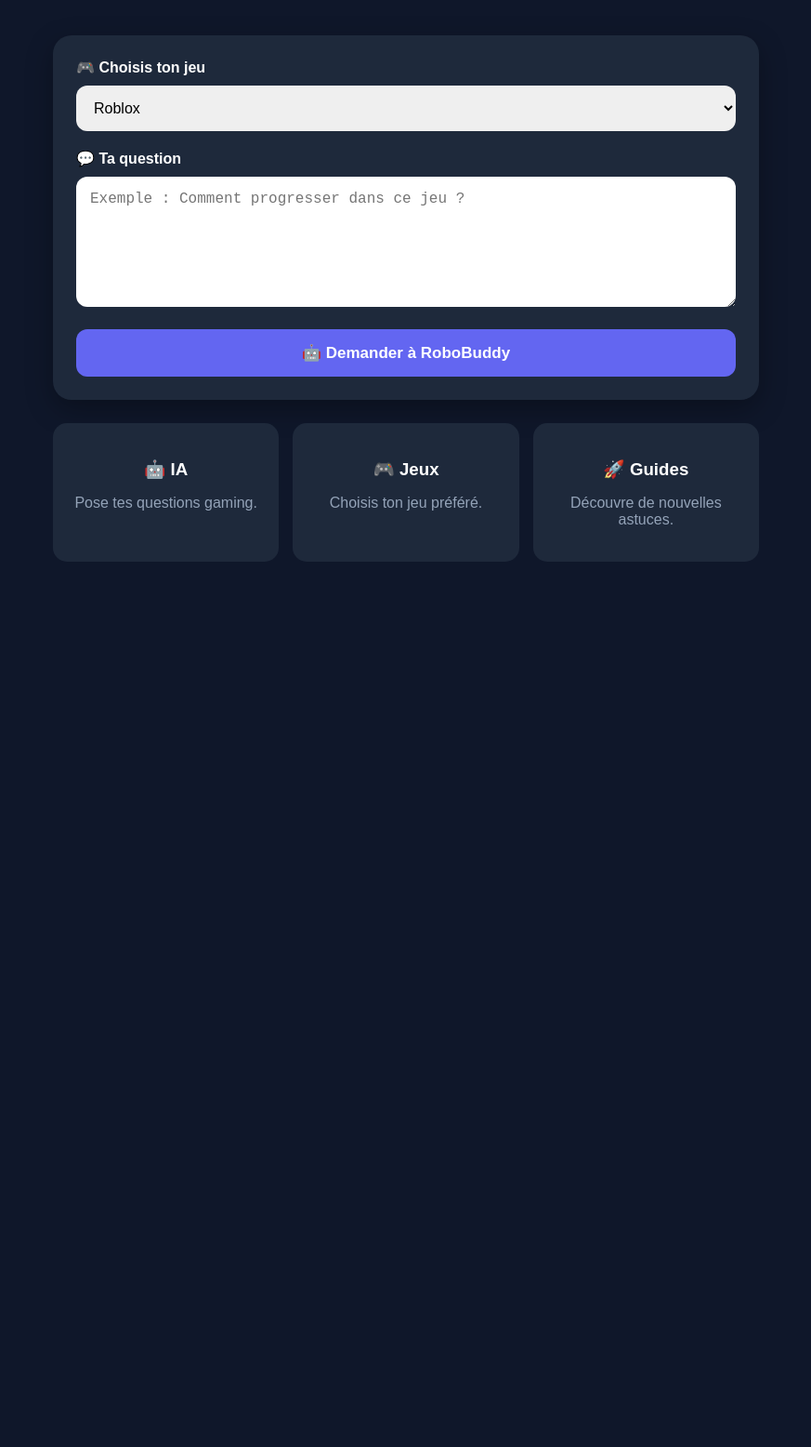
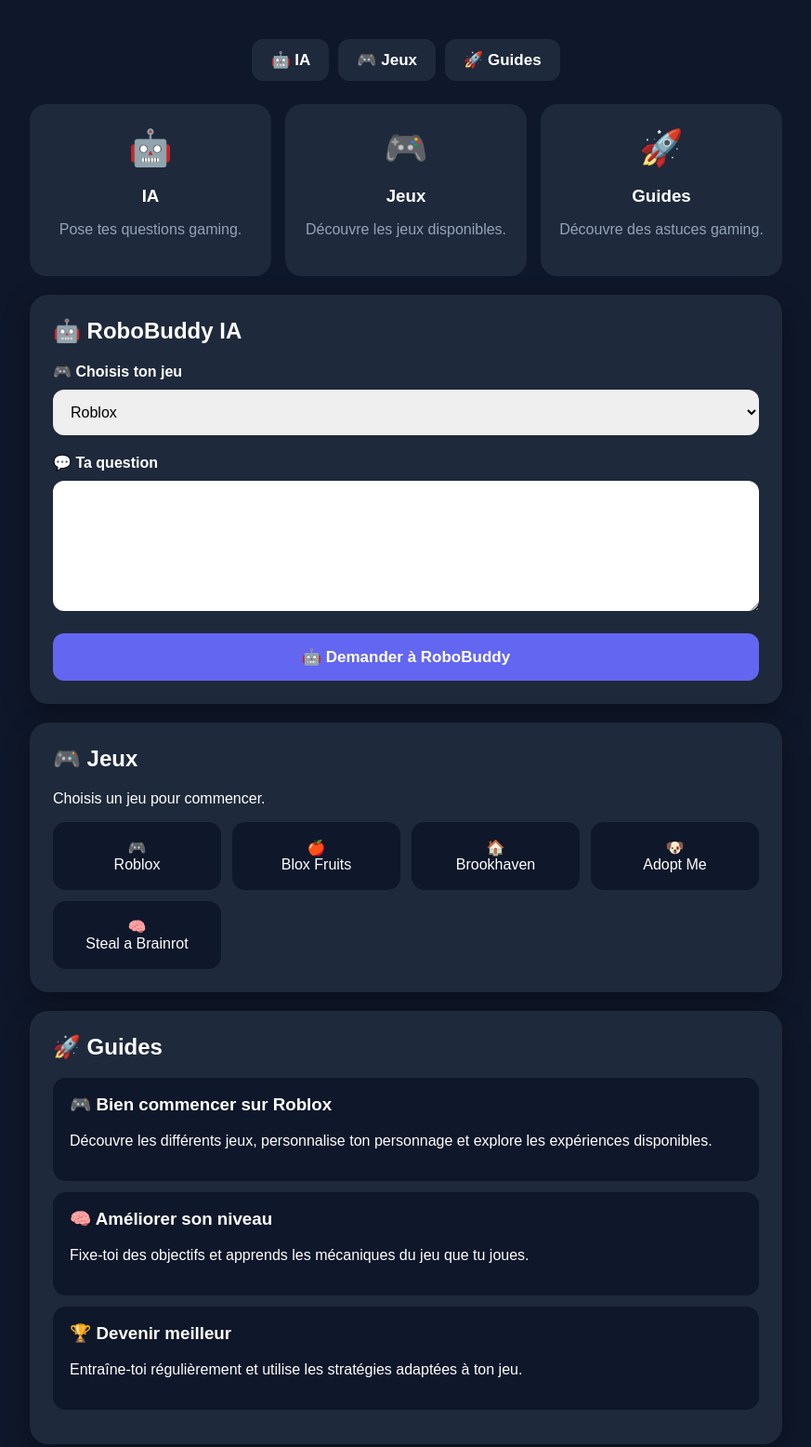
Before and after one commit to KAMIL8955/robobuddy, a plain HTML site: page index.html in a window 1280 px wide. Shown: the part 132-1688 px from the top of the page at 93% size, without its empty margins (203-1076 px from the left). Before the commit the page ends 800 px from the top, so only its background shows below. Drawn offline with Linux system fonts and the light colour scheme.

Commit message:
index.html

```diff
--- a/index.html
+++ b/index.html
@@ -3,11 +3,17 @@
 <head>
 <meta charset="UTF-8">
 <meta name="viewport" content="width=device-width, initial-scale=1.0">
+
 <title>RoboBuddy</title>
 
 <style>
+
 * {
     box-sizing: border-box;
+}
+
+html {
+    scroll-behavior: smooth;
 }
 
 body {
@@ -17,26 +23,49 @@
     color: white;
 }
 
+/* HEADER */
+
 header {
     text-align: center;
-    padding: 40px 20px 20px;
+    padding: 45px 20px 25px;
 }
 
 .logo {
-    font-size: 42px;
+    font-size: 45px;
     font-weight: bold;
 }
 
 .subtitle {
     color: #94a3b8;
     font-size: 18px;
+    margin-top: 10px;
 }
 
+/* CONTAINER */
+
 .container {
-    max-width: 800px;
+    max-width: 850px;
     margin: auto;
     padding: 20px;
 }
+
+/* NAVIGATION */
+
+.nav {
+    display: flex;
+    gap: 10px;
+    justify-content: center;
+    flex-wrap: wrap;
+    margin-bottom: 25px;
+}
+
+.nav button {
+    width: auto;
+    padding: 12px 20px;
+    background: #1e293b;
+}
+
+/* CARDS */
 
 .card {
     background: #1e293b;
@@ -45,6 +74,12 @@
     margin-top: 20px;
     box-shadow: 0 10px 30px rgba(0,0,0,0.3);
 }
+
+.card h2 {
+    margin-top: 0;
+}
+
+/* FORM */
 
 label {
     display: block;
@@ -83,6 +118,8 @@
     background: #4f46e5;
 }
 
+/* RESPONSE */
+
 #response {
     display: none;
     margin-top: 20px;
@@ -91,6 +128,8 @@
     border-radius: 15px;
     line-height: 1.6;
 }
+
+/* FEATURES */
 
 .features {
     display: grid;
@@ -101,9 +140,20 @@
 
 .feature {
     background: #1e293b;
-    padding: 20px;
-    border-radius: 15px;
+    padding: 25px 20px;
+    border-radius: 18px;
     text-align: center;
+    cursor: pointer;
+    transition: 0.2s;
+}
+
+.feature:hover {
+    transform: translateY(-5px);
+    background: #263449;
+}
+
+.feature .emoji {
+    font-size: 38px;
 }
 
 .feature h3 {
@@ -113,87 +163,397 @@
 .feature p {
     color: #94a3b8;
 }
+
+/* GAMES */
+
+.games {
+    display: grid;
+    grid-template-columns: repeat(auto-fit, minmax(150px, 1fr));
+    gap: 12px;
+}
+
+.game {
+    background: #0f172a;
+    padding: 18px;
+    border-radius: 14px;
+    text-align: center;
+    cursor: pointer;
+}
+
+.game:hover {
+    background: #334155;
+}
+
+/* GUIDES */
+
+.guide {
+    background: #0f172a;
+    padding: 18px;
+    border-radius: 14px;
+    margin-bottom: 12px;
+}
+
+.guide h3 {
+    margin-top: 0;
+}
+
+/* FOOTER */
+
+footer {
+    text-align: center;
+    color: #64748b;
+    padding: 40px 20px;
+}
+
 </style>
 </head>
 
 <body>
 
 <header>
+
     <div class="logo">🤖 RoboBuddy</div>
-    <div class="subtitle">Ton assistant gaming intelligent</div>
+
+    <div class="subtitle">
+        Ton assistant gaming intelligent
+    </div>
+
 </header>
+
 
 <div class="container">
 
-    <div class="card">
 
-        <label for="game">🎮 Choisis ton jeu</label>
+    <!-- NAVIGATION -->
 
-        <select id="game">
-            <option>Roblox</option>
-            <option>Blox Fruits</option>
-            <option>Brookhaven</option>
-            <option>Adopt Me</option>
-            <option>Steal a Brainrot</option>
-            <option>Autre jeu</option>
-        </select>
+    <div class="nav">
 
-        <label for="question">💬 Ta question</label>
-
-        <textarea id="question"
-        placeholder="Exemple : Comment progresser dans ce jeu ?"></textarea>
-
-        <button onclick="askRobot()">
-            🤖 Demander à RoboBuddy
+        <button onclick="showSection('ai')">
+            🤖 IA
         </button>
 
-        <div id="response"></div>
+        <button onclick="showSection('games')">
+            🎮 Jeux
+        </button>
+
+        <button onclick="showSection('guides')">
+            🚀 Guides
+        </button>
 
     </div>
 
+
+    <!-- ACCUEIL -->
+
     <div class="features">
 
-        <div class="feature">
-            <h3>🤖 IA</h3>
-            <p>Pose tes questions gaming.</p>
+        <div class="feature" onclick="showSection('ai')">
+
+            <div class="emoji">🤖</div>
+
+            <h3>IA</h3>
+
+            <p>
+                Pose tes questions gaming.
+            </p>
+
         </div>
 
-        <div class="feature">
-            <h3>🎮 Jeux</h3>
-            <p>Choisis ton jeu préféré.</p>
+
+        <div class="feature" onclick="showSection('games')">
+
+            <div class="emoji">🎮</div>
+
+            <h3>Jeux</h3>
+
+            <p>
+                Découvre les jeux disponibles.
+            </p>
+
         </div>
 
-        <div class="feature">
-            <h3>🚀 Guides</h3>
-            <p>Découvre de nouvelles astuces.</p>
+
+        <div class="feature" onclick="showSection('guides')">
+
+            <div class="emoji">🚀</div>
+
+            <h3>Guides</h3>
+
+            <p>
+                Découvre des astuces gaming.
+            </p>
+
         </div>
 
     </div>
 
+
+    <!-- IA -->
+
+    <section id="ai" class="card">
+
+        <h2>🤖 RoboBuddy IA</h2>
+
+        <label for="game">
+            🎮 Choisis ton jeu
+        </label>
+
+        <select id="game">
+
+            <option>Roblox</option>
+
+            <option>Blox Fruits</option>
+
+            <option>Brookhaven</option>
+
+            <option>Adopt Me</option>
+
+            <option>Steal a Brainrot</option>
+
+            <option>Autre jeu</option>
+
+        </select>
+
+
+        <label for="question">
+            💬 Ta question
+        </label>
+
+        <textarea
+            id="question"
+            placeholder="Exemple : Comment progresser dans ce jeu ?">
+        </textarea>
+
+
+        <button onclick="askRobot()">
+
+            🤖 Demander à RoboBuddy
+
+        </button>
+
+
+        <div id="response"></div>
+
+    </section>
+
+
+    <!-- JEUX -->
+
+    <section id="games" class="card">
+
+        <h2>🎮 Jeux</h2>
+
+        <p>
+            Choisis un jeu pour commencer.
+        </p>
+
+
+        <div class="games">
+
+            <div class="game"
+                 onclick="chooseGame('Roblox')">
+
+                🎮
+                <br>
+                Roblox
+
+            </div>
+
+
+            <div class="game"
+                 onclick="chooseGame('Blox Fruits')">
+
+                🍎
+                <br>
+                Blox Fruits
+
+            </div>
+
+
+            <div class="game"
+                 onclick="chooseGame('Brookhaven')">
+
+                🏠
+                <br>
+                Brookhaven
+
+            </div>
+
+
+            <div class="game"
+                 onclick="chooseGame('Adopt Me')">
+
+                🐶
+                <br>
+                Adopt Me
+
+            </div>
+
+
+            <div class="game"
+                 onclick="chooseGame('Steal a Brainrot')">
+
+                🧠
+                <br>
+                Steal a Brainrot
+
+            </div>
+
+        </div>
+
+    </section>
+
+
+    <!-- GUIDES -->
+
+    <section id="guides" class="card">
+
+        <h2>🚀 Guides</h2>
+
+
+        <div class="guide">
+
+            <h3>🎮 Bien commencer sur Roblox</h3>
+
+            <p>
+                Découvre les différents jeux,
+                personnalise ton personnage et
+                explore les expériences disponibles.
+            </p>
+
+        </div>
+
+
+        <div class="guide">
+
+            <h3>🧠 Améliorer son niveau</h3>
+
+            <p>
+                Fixe-toi des objectifs et apprends
+                les mécaniques du jeu que tu joues.
+            </p>
+
+        </div>
+
+
+        <div class="guide">
+
+            <h3>🏆 Devenir meilleur</h3>
+
+            <p>
+                Entraîne-toi régulièrement et utilise
+                les stratégies adaptées à ton jeu.
+            </p>
+
+        </div>
+
+    </section>
+
+
 </div>
+
+
+<footer>
+
+    🤖 RoboBuddy — Gaming assistant
+
+</footer>
+
 
 <script>
 
+/* AFFICHER UNE SECTION */
+
+function showSection(section) {
+
+    const element = document.getElementById(section);
+
+    element.scrollIntoView({
+        behavior: "smooth"
+    });
+
+}
+
+
+/* CHOISIR UN JEU */
+
+function chooseGame(game) {
+
+    document.getElementById("game").value = game;
+
+    showSection("ai");
+
+    document.getElementById("question").focus();
+
+}
+
+
+/* IA TEMPORAIRE */
+
 function askRobot() {
 
-    const game = document.getElementById("game").value;
-    const question = document.getElementById("question").value.trim();
-    const response = document.getElementById("response");
+    const game =
+        document.getElementById("game").value;
+
+    const question =
+        document.getElementById("question").value.trim();
+
+    const response =
+        document.getElementById("response");
+
 
     if (question === "") {
+
         alert("Écris d'abord ta question !");
+
         return;
+
     }
+
 
     response.style.display = "block";
 
+
     response.innerHTML = `
-        🤖 <strong>RoboBuddy</strong><br><br>
-        Tu joues à <strong>${game}</strong>.<br><br>
-        Ta question est :<br>
-        « ${question} »<br><br>
-        🧠 La vraie IA sera connectée dans la prochaine étape !
+
+        🤖 <strong>RoboBuddy</strong>
+
+        <br><br>
+
+        🎮 Jeu :
+        <strong>${escapeHTML(game)}</strong>
+
+        <br><br>
+
+        💬 Question :
+        <br>
+        « ${escapeHTML(question)} »
+
+        <br><br>
+
+        🧠 RoboBuddy prépare sa réponse...
+
+        <br><br>
+
+        ⚡ La vraie IA sera connectée
+        dans la prochaine étape !
+
     `;
+
+}
+
+
+/* SÉCURISER LE TEXTE */
+
+function escapeHTML(text) {
+
+    return text
+        .replace(/&/g, "&amp;")
+        .replace(/</g, "&lt;")
+        .replace(/>/g, "&gt;")
+        .replace(/"/g, "&quot;")
+        .replace(/'/g, "&#039;");
+
 }
 
 </script>
```
